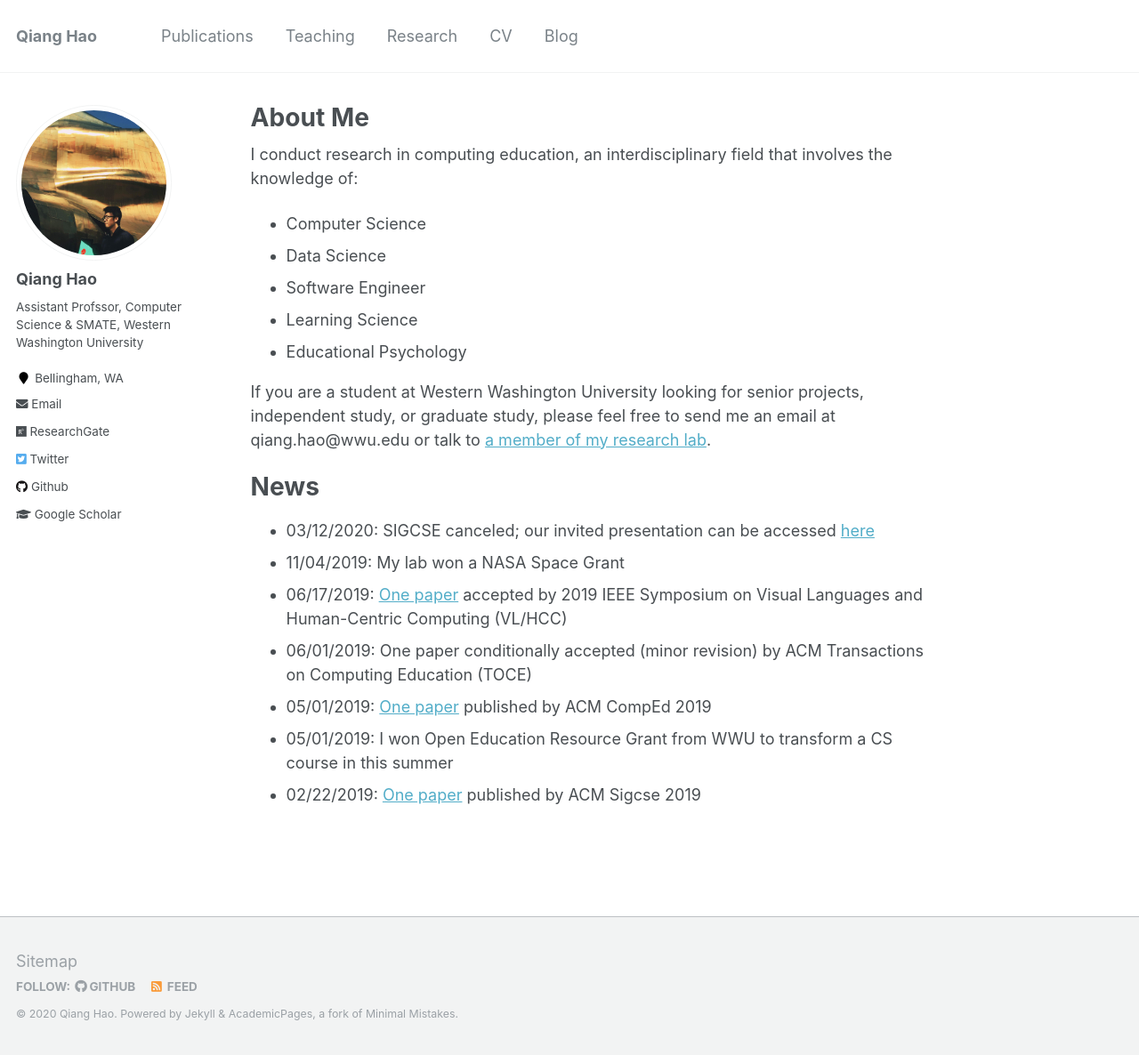
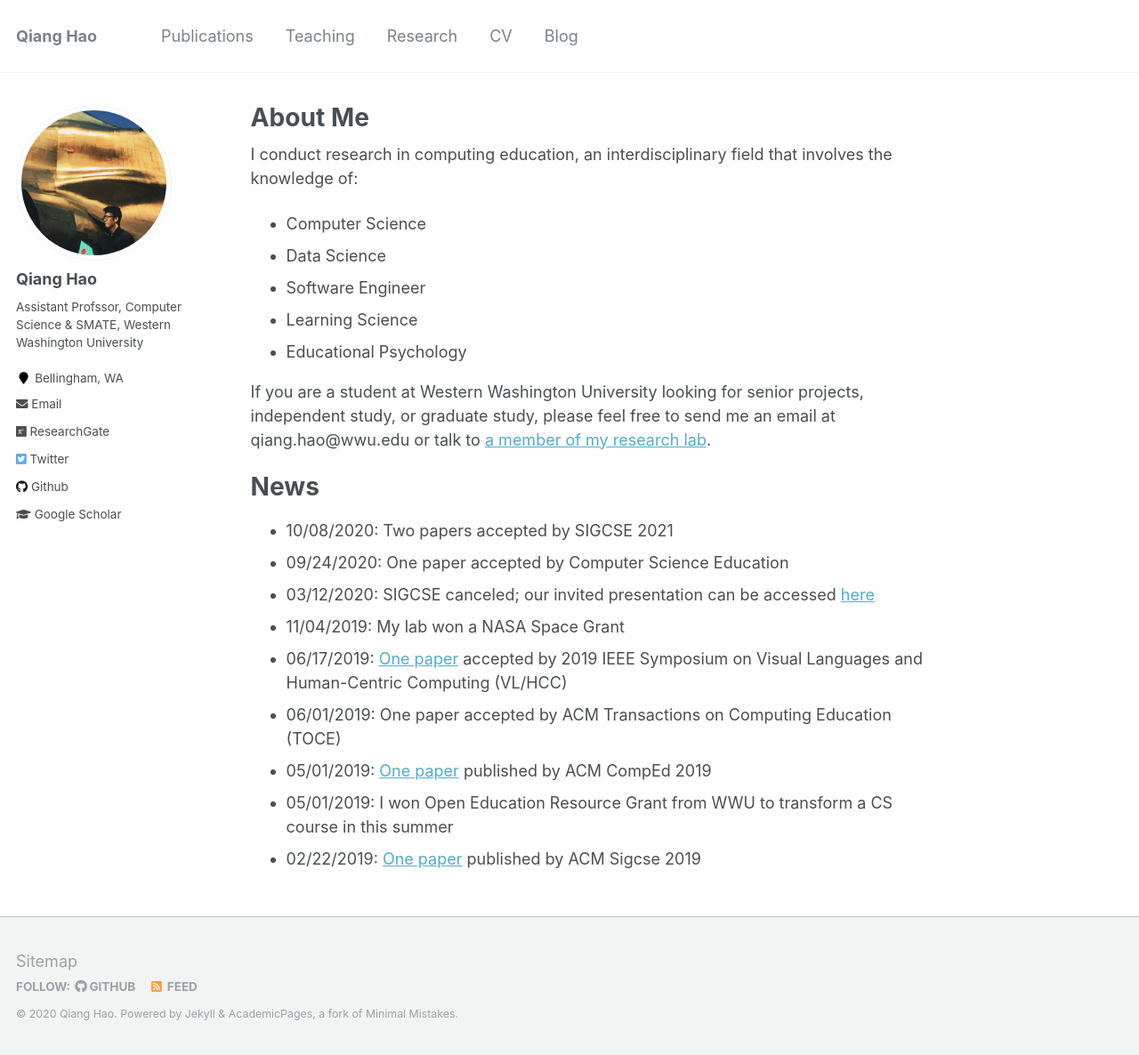
Before and after one commit to Neo-Hao/neo-hao.github.io, a Jekyll site: the page built from _pages/about.md, in a window 1280 px wide and 1186 px high. Shown: the whole window at 89% size. Built offline with Jekyll 4.4.1, drawn with Linux system fonts in a browser that asks for light colours.

Commit message:
update cv

```diff
--- a/_pages/about.md
+++ b/_pages/about.md
@@ -20,10 +20,12 @@ If you are a student at Western Washington University looking for senior project
 News
 ======
 
+* 10/08/2020: Two papers accepted by SIGCSE 2021
+* 09/24/2020: One paper accepted by Computer Science Education
 * 03/12/2020: SIGCSE canceled; our invited presentation can be accessed [here](https://twitter.com/i/status/1238224543765823488)
 * 11/04/2019: My lab won a NASA Space Grant
 * 06/17/2019: [One paper](https://arxiv.org/abs/1906.08937) accepted by 2019 IEEE Symposium on Visual Languages and Human-Centric Computing (VL/HCC)
-* 06/01/2019: One paper conditionally accepted (minor revision) by ACM Transactions on Computing Education (TOCE)
+* 06/01/2019: One paper accepted by ACM Transactions on Computing Education (TOCE)
 * 05/01/2019: [One paper](/publications/prior-cs-knowledge) published by ACM CompEd 2019
 * 05/01/2019: I won Open Education Resource Grant from WWU to transform a CS course in this summer
 * 02/22/2019: [One paper](/publications/active-learning-environment) published by ACM Sigcse 2019
```
Also changed, not shown: _pages/cv.md (+4 -0 lines).
